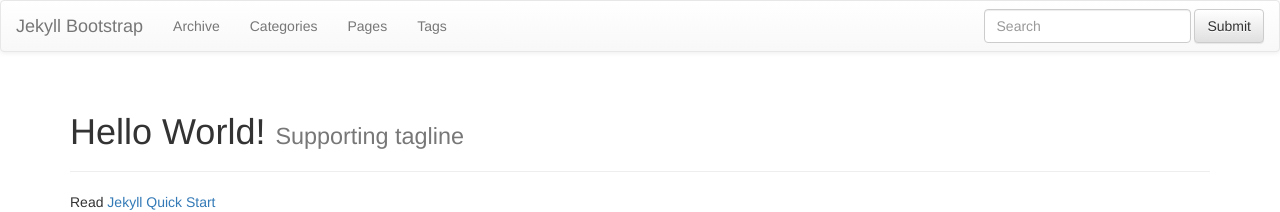
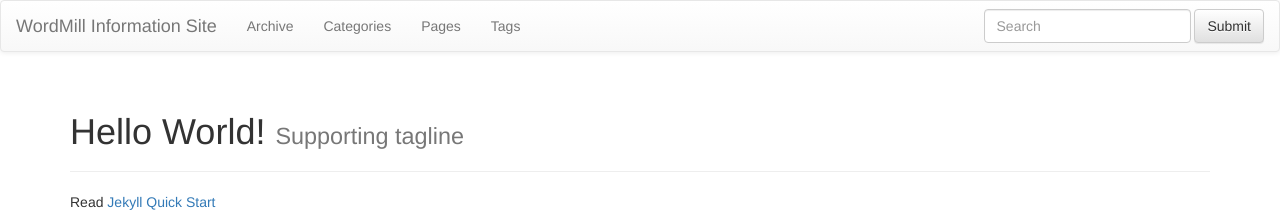
Before and after one commit to wordmill/wordmill.github.io, a Jekyll site: the page built from index.md, in a window 1280 px wide. Shown: the top 212 px of the page. Built offline with Jekyll 4.4.1, drawn with Linux system fonts in a browser that asks for light colours; nearby versions of some CDN libraries; library files that are not in the unit come from our copies.

Commit message:
Modified some setting in jekyll config file.

```diff
--- a/_config.yml
+++ b/_config.yml
@@ -8,8 +8,8 @@ highlighter: pygments
 # Themes are encouraged to use these universal variables
 # so be sure to set them if your theme uses them.
 #
-title : Jekyll Bootstrap
-tagline: Site Tagline
+title : WordMill Information Site
+tagline: WordMill and phpWord repo informaion site.
 author :
   name : Jerry Huffman
   email : jerryhuffman@live.com
```
